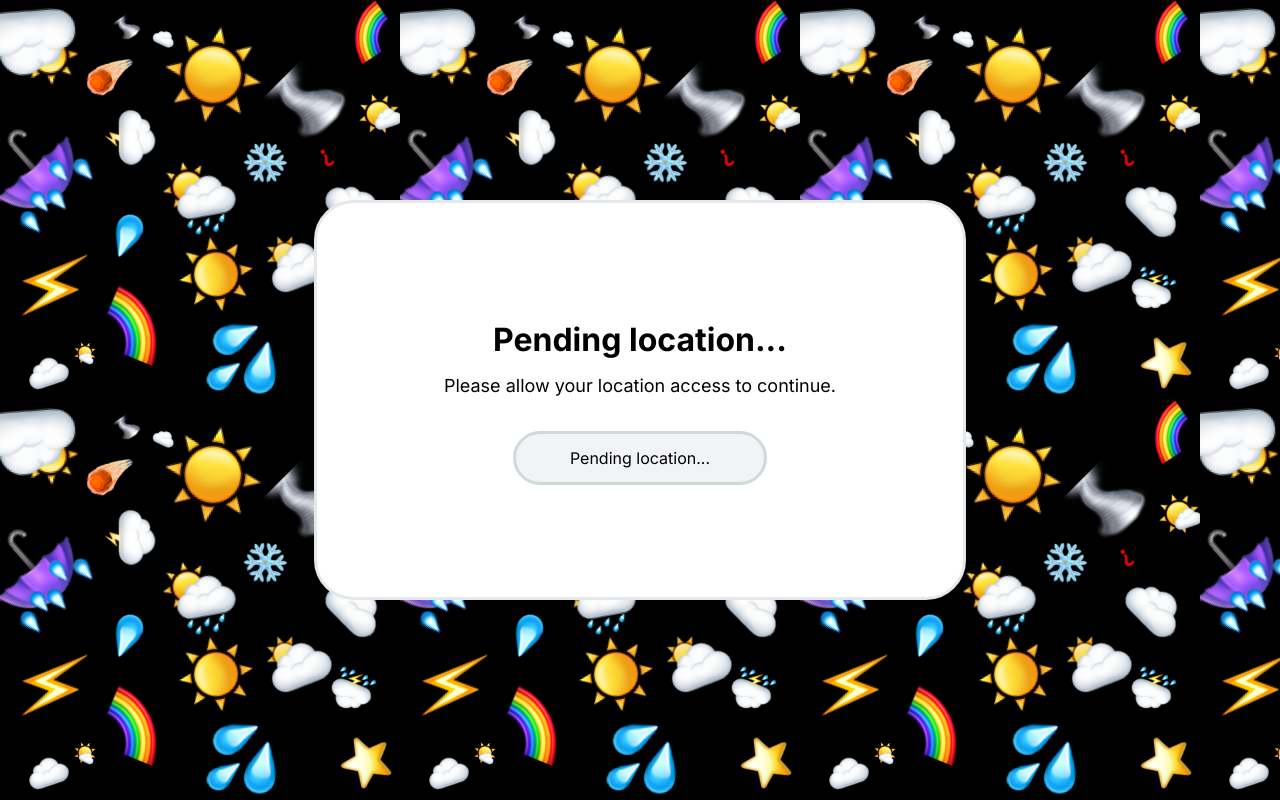
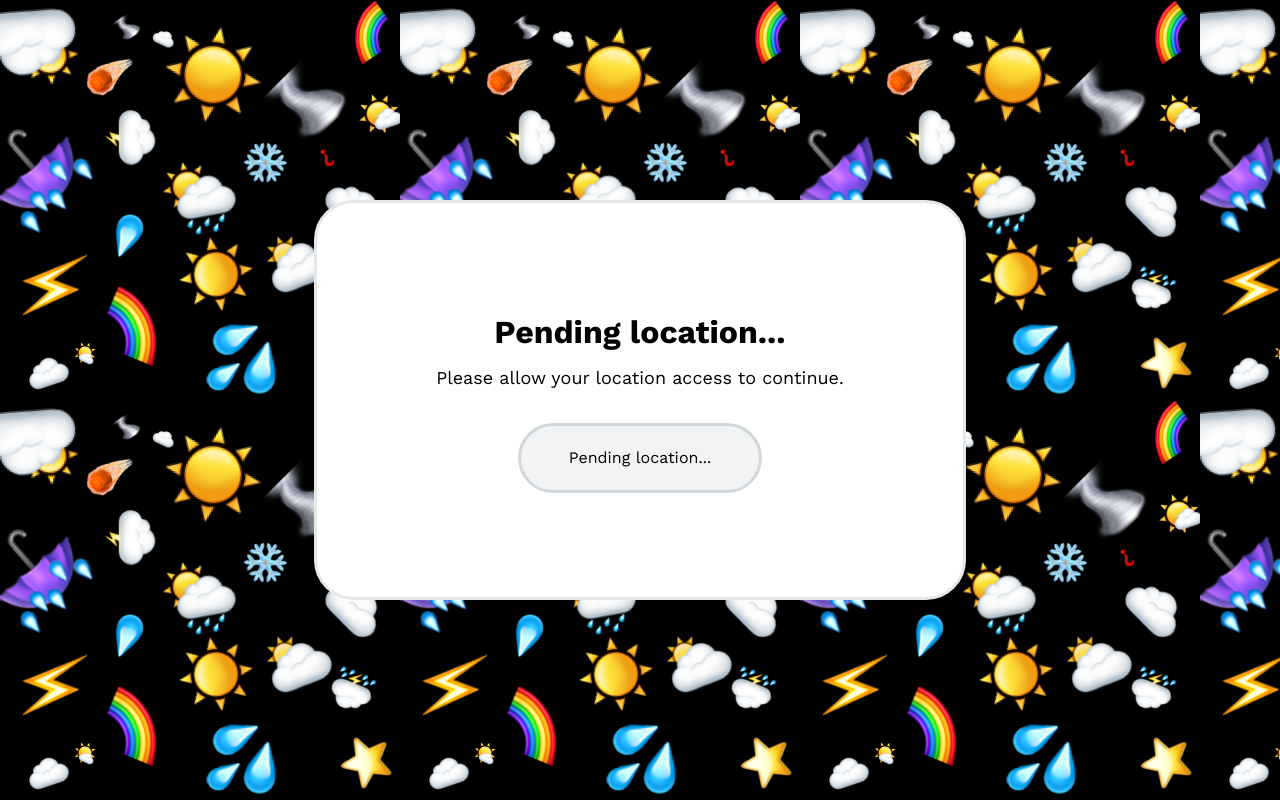
Before and after one commit to adrojodev/Keep-it-short, a Next.js app: page / in a window 1280 px wide. Built offline with nearby package versions, Linux system fonts and the light colour scheme; no server answers.

Commit message:
Change font to work sans and button and chip padding

```diff
--- a/app/components/Button.tsx
+++ b/app/components/Button.tsx
@@ -27,7 +27,7 @@
           : "bg-buttonBlack text-white cursor-pointer",
         variant === "icon"
           ? "bg-transparent border-none w-fit h-fit text-black"
-          : "px-[54px] py-4 hover:scale-105 "
+          : "px-12 py-6 hover:scale-105 "
       )}
       onClick={onClick}
     >
--- a/app/components/PositionChip.tsx
+++ b/app/components/PositionChip.tsx
@@ -14,7 +14,7 @@
   return (
     <Spacing stacked className="justify-center items-center text-center">
       {position ? (
-        <Spacing className="flex items-center justify-center bg-white border-[3px] border-borderGray px-8 py-3 rounded-full">
+        <Spacing className="flex items-center justify-center bg-white border-[3px] border-borderGray px-12 py-6 rounded-full">
           <Text className="leading-none">{`${countryFlag || "🏳️"} ${
             position || "Locating"
           }`}</Text>
--- a/app/layout.tsx
+++ b/app/layout.tsx
@@ -1,7 +1,7 @@
 import "./globals.css";
-import { Inter } from "next/font/google";
+import { Work_Sans } from "next/font/google";
 
-const inter = Inter({ subsets: ["latin"] });
+const workSans = Work_Sans({ subsets: ["latin"] });
 
 export const metadata = {
   title: "Keep it short!",
@@ -15,7 +15,7 @@
 }) {
   return (
     <html lang="en">
-      <body className={inter.className}>{children}</body>
+      <body className={workSans.className}>{children}</body>
     </html>
   );
 }
```
